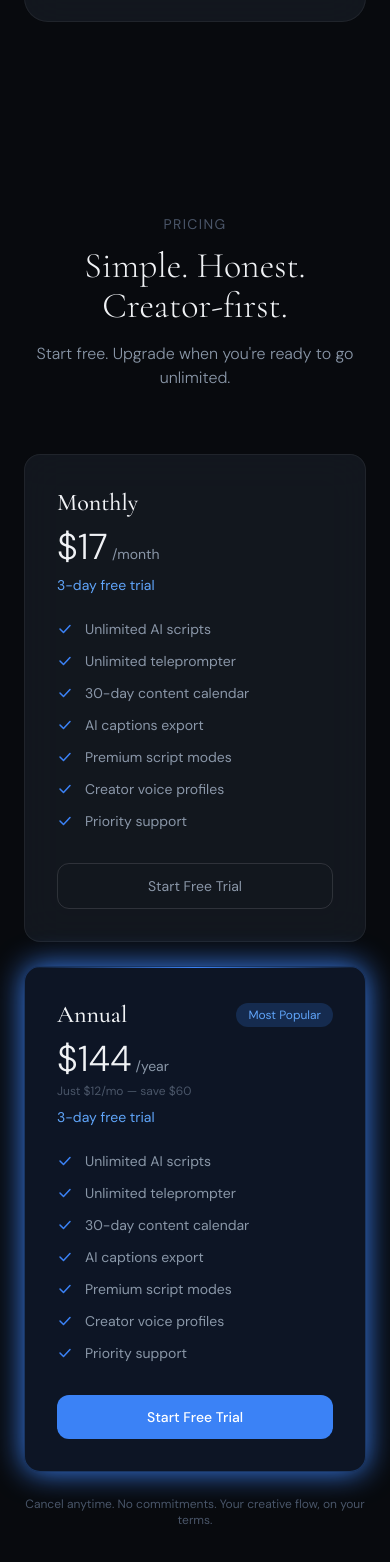
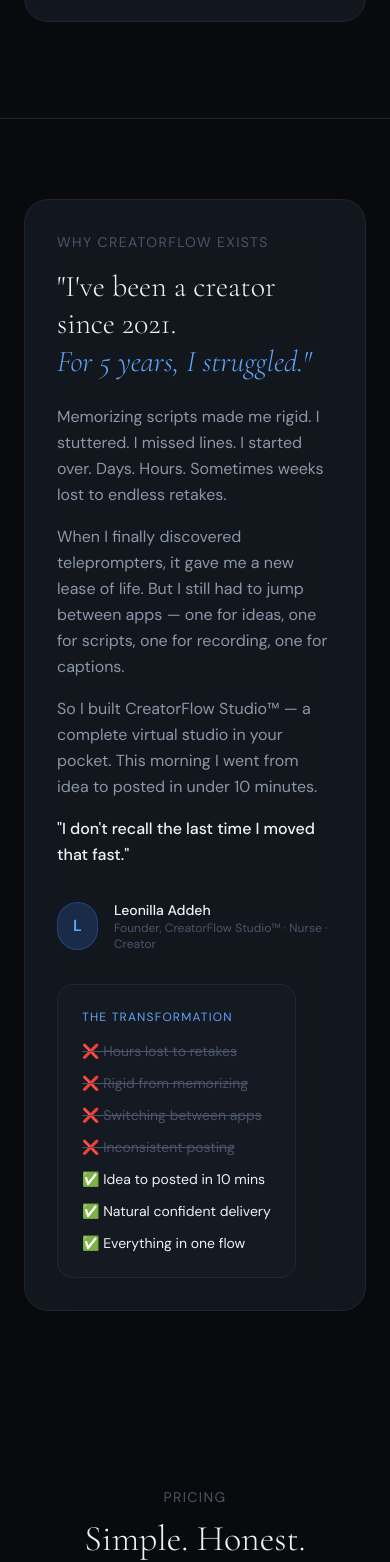
Before and after one commit to nillad70-oss/creatorflow-studio, a Next.js app: page / in a window 390 px wide. Shown: the part 4772-6334 px from the top of the page. Built offline with nearby package versions, Linux system fonts and the light colour scheme; no server answers.

Commit message:
Add founder story section and update hero headline

```diff
--- a/pages/index.js
+++ b/pages/index.js
@@ -346,6 +346,47 @@
           </div>
         </section>
 
+        {/* ── Founder Story ── */}
+        <section className="py-20 px-6 border-t border-border">
+          <div className="max-w-4xl mx-auto">
+            <div className="glass rounded-3xl p-8 md:p-12">
+              <div className="flex flex-col md:flex-row gap-8 items-start">
+                <div className="flex-1">
+                  <p className="text-tertiary text-sm uppercase tracking-widest mb-4">Why CreatorFlow exists</p>
+                  <h2 style={{fontFamily: 'var(--font-display)'}} className="text-3xl md:text-4xl text-primary font-light mb-6 leading-tight">
+                    "I've been a creator since 2021.
+                    <br />
+                    <em className="text-electric-glow">For 5 years, I struggled."</em>
+                  </h2>
+                  <div className="space-y-4 text-secondary text-base leading-relaxed">
+                    <p>Memorizing scripts made me rigid. I stuttered. I missed lines. I started over. Days. Hours. Sometimes weeks lost to endless retakes.</p>
+                    <p>When I finally discovered teleprompters, it gave me a new lease of life. But I still had to jump between apps — one for ideas, one for scripts, one for recording, one for captions.</p>
+                    <p>So I built CreatorFlow Studio™ — a complete virtual studio in your pocket. This morning I went from idea to posted in under 10 minutes.</p>
+                    <p className="text-primary font-medium">"I don't recall the last time I moved that fast."</p>
+                  </div>
+                  <div className="mt-8 flex items-center gap-4">
+                    <div className="w-12 h-12 rounded-full bg-electric/20 border border-electric/30 flex items-center justify-center">
+                      <span className="text-electric-glow font-bold">L</span>
+                    </div>
+                    <div>
+                      <p className="text-primary text-sm font-medium">Leonilla Addeh</p>
+                      <p className="text-tertiary text-xs">Founder, CreatorFlow Studio™ · Nurse · Creator</p>
+                    </div>
+                  </div>
+                </div>
+                <div className="md:w-64 glass rounded-2xl p-6 border border-electric/20">
+                  <p className="text-electric-glow text-xs uppercase tracking-widest mb-4">The transformation</p>
+                  <div className="space-y-3">
+                    {['❌ Hours lost to retakes', '❌ Rigid from memorizing', '❌ Switching between apps', '❌ Inconsistent posting', '✅ Idea to posted in 10 mins', '✅ Natural confident delivery', '✅ Everything in one flow'].map((item, i) => (
+                      <p key={i} className={`text-sm ${item.startsWith('✅') ? 'text-primary' : 'text-tertiary line-through'}`}>{item}</p>
+                    ))}
+                  </div>
+                </div>
+              </div>
+            </div>
+          </div>
+        </section>
+
         {/* ── Pricing ── */}
         <section id="pricing" className="py-24 px-6">
           <div className="max-w-4xl mx-auto">
```
